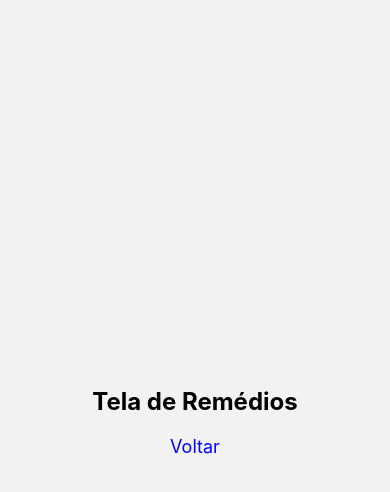
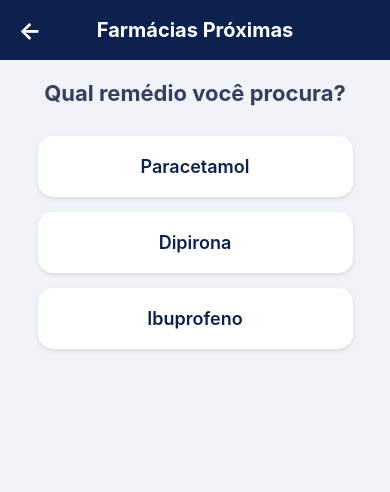
Before and after one commit to GabriellSampaio/saude, a React Native app: screen /Remedios in a window 390 px wide. Shown: the top 492 px of the page. Built offline with nearby package versions, Linux system fonts and the light colour scheme.

Commit message:
Criacao Mapa

```diff
--- a/package.json
+++ b/package.json
@@ -17,11 +17,13 @@
     "expo": "^54.0.11",
     "expo-image-picker": "~16.1.4",
     "expo-linear-gradient": "^15.0.7",
+    "expo-location": "~19.0.7",
     "expo-status-bar": "~2.2.3",
     "react": "19.0.0",
     "react-dom": "19.0.0",
     "react-native": "0.79.5",
     "react-native-animatable": "^1.4.0",
+    "react-native-maps": "1.20.1",
     "react-native-safe-area-context": "5.4.0",
     "react-native-screens": "~4.11.1",
     "react-native-svg": "15.11.2",
--- a/src/pages/exames/index.js
+++ b/src/pages/exames/index.js
@@ -12,6 +12,7 @@ import {
     TextInput,
     ActivityIndicator
 } from 'react-native';
+import * as ImagePicker from 'expo-image-picker';
 import { useFocusEffect } from '@react-navigation/native';
 import api from '../../services/api';
 import styles from './style';
--- a/src/pages/home/index.js
+++ b/src/pages/home/index.js
@@ -10,7 +10,6 @@ const icons = {
     defaultIcon: require('../../../assets/sangue.png'),
 };
 
-//setUserName(user.name.split(' ')[0]);
 
 const servicos = [
     { label: 'SANGUE', icon: require('../../../assets/sangue.png'), onPress: () => console.log('Sangue Pressionado') },
@@ -62,9 +61,9 @@ const Home = ({ navigation }) => {
 
     const getGreetingMessage = (name) => {
         const hour = new Date().getHours();
-        if (hour < 12) return `Bom dia, ${name}`;
-        if (hour < 18) return `Boa tarde, ${name}`;
-        return `Boa noite, ${name}`;
+        if (hour < 12) return `Bom dia, `;
+        if (hour < 18) return `Boa tarde, `;
+        return `Boa noite,`;
     };
 
     useEffect(() => {
--- a/src/pages/remedios/index.js
+++ b/src/pages/remedios/index.js
@@ -1,15 +1,127 @@
-import React from 'react';
-import { View, Text, SafeAreaView, TouchableOpacity } from 'react-native';
+import React, { useState } from 'react';
+import { View, Text, SafeAreaView, TouchableOpacity, ActivityIndicator, Image, Alert } from 'react-native';
+import MapView, { Marker, Callout } from 'react-native-maps';
+import * as Location from 'expo-location';
+import api from '../../services/api';
+import Header from '../../components/Header';
+import styles from './style';
+
+const REMEDIOS_DISPONIVEIS = [
+    { id: 1, nome: 'Paracetamol' },
+    { id: 2, nome: 'Dipirona' },
+    { id: 3, nome: 'Ibuprofeno' },
+];
 
 const RemediosScreen = ({ navigation }) => {
-  return (
-    <SafeAreaView style={{ flex: 1, justifyContent: 'center', alignItems: 'center' }}>
-      <Text style={{ fontSize: 24, fontWeight: 'bold' }}>Tela de Remédios</Text>
-      <TouchableOpacity onPress={() => navigation.goBack()} style={{ marginTop: 20 }}>
-        <Text style={{ fontSize: 18, color: 'blue' }}>Voltar</Text>
-      </TouchableOpacity>
-    </SafeAreaView>
-  );
+    const [remedioSelecionado, setRemedioSelecionado] = useState(null);
+    const [ubsProximas, setUbsProximas] = useState([]);
+    const [loading, setLoading] = useState(false);
+    const [userLocation, setUserLocation] = useState(null);
+
+    const buscarUbs = async (remedio) => {
+        setLoading(true);
+        setRemedioSelecionado(remedio);
+
+        const { status } = await Location.requestForegroundPermissionsAsync();
+        if (status !== 'granted') {
+            Alert.alert("Permissão Negada", "Precisamos da sua localização para encontrar farmácias próximas.");
+            setLoading(false);
+            return;
+        }
+
+        try {
+            const location = await Location.getCurrentPositionAsync({});
+            setUserLocation(location.coords);
+
+            const response = await api.get(`/remedios/${remedio.id}/ubs`, {
+                params: {
+                    latitude: location.coords.latitude,
+                    longitude: location.coords.longitude,
+                }
+            });
+
+            setUbsProximas(response.data);
+
+        } catch (error) {
+            console.error("Erro ao buscar UBS:", error);
+            Alert.alert("Erro", "Não foi possível buscar as unidades de saúde.");
+        } finally {
+            setLoading(false);
+        }
+    };
+
+    const renderSelecaoRemedio = () => (
+        <View style={styles.listContainer}>
+            <Text style={styles.title}>Qual remédio você procura?</Text>
+            {REMEDIOS_DISPONIVEIS.map((remedio) => (
+                <TouchableOpacity
+                    key={remedio.id}
+                    style={styles.remedioButton}
+                    onPress={() => buscarUbs(remedio)}
+                >
+                    <Text style={styles.remedioButtonText}>{remedio.nome}</Text>
+                </TouchableOpacity>
+            ))}
+        </View>
+    );
+
+    const renderMapa = () => (
+        <View style={styles.mapContainer}>
+            <MapView
+                // REMOVIDO o provider={PROVIDER_GOOGLE}
+                style={styles.map}
+                initialRegion={{
+                    latitude: userLocation.latitude,
+                    longitude: userLocation.longitude,
+                    latitudeDelta: 0.2,
+                    longitudeDelta: 0.2,
+                }}
+            >
+                <Marker
+                    coordinate={userLocation}
+                    title="Sua Localização"
+                    pinColor="blue"
+                />
+                {ubsProximas.map(ubs => (
+                    <Marker
+                        key={ubs.id}
+                        coordinate={{
+                            latitude: parseFloat(ubs.latitude),
+                            longitude: parseFloat(ubs.longitude),
+                        }}
+                    >
+                        <Callout tooltip>
+                            <View style={styles.calloutContainer}>
+                                <Text style={styles.calloutTitle}>{ubs.nome}</Text>
+                                {ubs.foto_url && <Image source={{ uri: `${api.defaults.baseURL.replace('/api', '')}/storage/${ubs.foto_url}` }} style={styles.calloutImage} />}
+                                <Text style={styles.calloutText}>Remédio: {remedioSelecionado.nome}</Text>
+                                <Text style={styles.calloutText}>Estoque: {ubs.pivot.quantidade}</Text>
+                                <Text style={styles.calloutDescription}>{ubs.descricao}</Text>
+                            </View>
+                        </Callout>
+                    </Marker>
+                ))}
+            </MapView>
+            <TouchableOpacity style={styles.backToSelectionButton} onPress={() => setRemedioSelecionado(null)}>
+                <Text style={styles.backToSelectionButtonText}>← Voltar para seleção</Text>
+            </TouchableOpacity>
+        </View>
+    );
+
+    return (
+        <SafeAreaView style={styles.safeArea}>
+            <Header title="Farmácias Próximas" navigation={navigation} />
+
+            {loading ? (
+                <View style={{ flex: 1, justifyContent: 'center', alignItems: 'center' }}>
+                    <ActivityIndicator size="large" color="#0d214f" />
+                    <Text style={{ marginTop: 10, color: '#363F5F' }}>Buscando sua localização...</Text>
+                </View>
+            ) : (
+                remedioSelecionado ? renderMapa() : renderSelecaoRemedio()
+            )}
+        </SafeAreaView>
+    );
 };
 
 export default RemediosScreen;
--- a/src/pages/remedios/style.js
+++ b/src/pages/remedios/style.js
@@ -0,0 +1,88 @@
+import { StyleSheet, Dimensions } from 'react-native';
+
+const styles = StyleSheet.create({
+    safeArea: {
+        flex: 1,
+        backgroundColor: '#F0F4F8',
+    },
+    listContainer: {
+        flex: 1,
+        padding: 20,
+        alignItems: 'center',
+    },
+    title: {
+        fontSize: 22,
+        fontWeight: 'bold',
+        color: '#363F5F',
+        marginBottom: 30,
+        textAlign: 'center',
+    },
+    remedioButton: {
+        width: '90%',
+        backgroundColor: '#FFFFFF',
+        paddingVertical: 20,
+        borderRadius: 15,
+        marginBottom: 15,
+        alignItems: 'center',
+        shadowColor: "#000",
+        shadowOffset: { width: 0, height: 2 },
+        shadowOpacity: 0.1,
+        shadowRadius: 4,
+        elevation: 5,
+    },
+    remedioButtonText: {
+        fontSize: 18,
+        fontWeight: '600',
+        color: '#0d214f',
+    },
+    mapContainer: {
+        flex: 1,
+    },
+    map: {
+        ...StyleSheet.absoluteFillObject,
+    },
+    backToSelectionButton: {
+        position: 'absolute',
+        bottom: 30,
+        left: 20,
+        right: 20,
+        backgroundColor: '#e74c3c',
+        padding: 15,
+        borderRadius: 25,
+        alignItems: 'center',
+    },
+    backToSelectionButtonText: {
+        color: '#FFFFFF',
+        fontSize: 16,
+        fontWeight: 'bold',
+    },
+    calloutContainer: {
+        backgroundColor: 'white',
+        borderRadius: 10,
+        padding: 15,
+        width: 250,
+        borderColor: '#ccc',
+        borderWidth: 1,
+    },
+    calloutTitle: {
+        fontSize: 16,
+        fontWeight: 'bold',
+        marginBottom: 5,
+    },
+    calloutImage: {
+        width: '100%',
+        height: 100,
+        borderRadius: 5,
+        marginBottom: 5,
+    },
+    calloutText: {
+        fontSize: 14,
+    },
+    calloutDescription: {
+        fontSize: 12,
+        color: '#666',
+        marginTop: 5,
+    },
+});
+
+export default styles;
--- a/src/services/api.js
+++ b/src/services/api.js
@@ -1,7 +1,6 @@
 import axios from 'axios';
 import { Platform } from 'react-native';
 import AsyncStorage from '@react-native-async-storage/async-storage';
-
 
 const baseURL = Platform.OS === 'android'
     ? 'http://10.0.2.2:8000/api'
```
Also changed, not shown: 2 other files (tests, documents, lock files or other folders).
